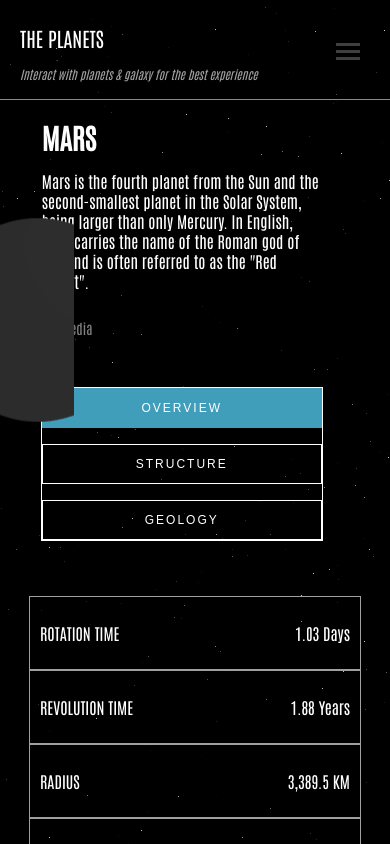
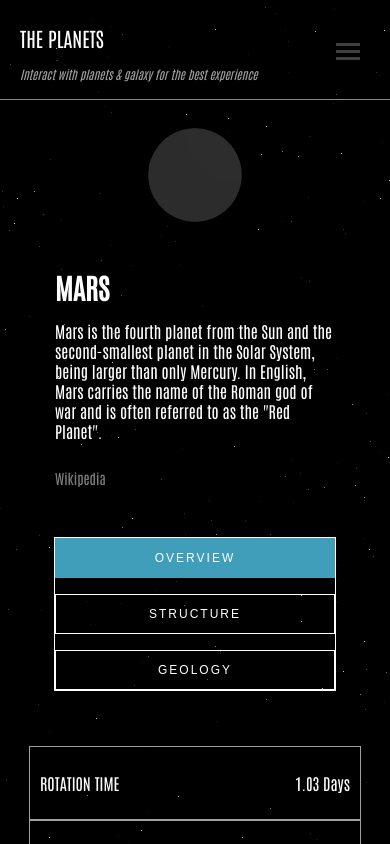
Before and after one commit to LeoMwyuria/Planets-Website, a React (Vite) app: page /menu/mars in a window 390 px wide. Built offline with nearby package versions, Linux system fonts and the light colour scheme.

Commit message:
responsive

```diff
--- a/src/pages/Mars/Mars.tsx
+++ b/src/pages/Mars/Mars.tsx
@@ -47,7 +47,7 @@ const MarsPlanet: React.FC = () => {
 
   return (
     <mesh ref={meshRef}>
-      <sphereGeometry args={[1.5, 64, 64]} />
+      <sphereGeometry args={[2, 64, 64]} />
       <meshStandardMaterial
         map={marsTexture}
         metalness={0.2}
@@ -67,77 +67,26 @@ const Mars: React.FC = () => {
   }
 
   return (
-    <div className='main' style={{
-      background: '#000000',
-      height: '100vh',
-      position: 'relative',
-      overflow: 'hidden'
-    }}>
-      <Canvas
-        style={{
-          position: 'fixed',
-          top: 0,
-          left: 0,
-          width: '100%',
-          height: '100%',
-          zIndex: 0
-        }}
-      >
-        <Stars
-          radius={300}
-          depth={60}
-          count={5000}
-          factor={7}
-          saturation={0}
-          fade
-          speed={1}
-        />
+    <div className='main' style={{ background: '#000', height: '100vh', position: 'relative' }}>
+      {/* 🌌 Space Background */}
+      <Canvas style={{ position: 'fixed', top: 0, left: 0, width: '100%', height: '100%', zIndex: 0 }}>
+        <Stars radius={300} depth={60} count={5000} factor={7} saturation={0} fade speed={1} />
       </Canvas>
 
-      <div style={{
-        position: 'relative',
-        zIndex: 1,
-        height: '100%',
-        display: 'flex',
-        flexDirection: 'column'
-      }}>
+      <div style={{ position: 'relative', zIndex: 1, height: '100%', display: 'flex', flexDirection: 'column' }}>
         <Header />
-        <div style={{
-          flex: 1,
-          display: 'flex',
-          flexDirection: 'column',
-          justifyContent: 'center',
-          position: 'relative'
-        }}>
-          <div style={{
-            display: 'flex',
-            justifyContent: 'space-between',
-            alignItems: 'center',
-            marginBottom: '50px'
-          }}>
-            <Canvas
-              camera={{ position: [0, 0, 8], fov: 45 }}
-              style={{ background: 'transparent', flex: 1 }}
-            >
+        <div style={{ flex: 1, display: 'flex', flexDirection: 'column', justifyContent: 'center' }}>
+          <div className='planet-info' style={{ display: 'flex', justifyContent: 'space-between', alignItems: 'center', marginBottom: '50px' }}>
+            {/* 🎥 3D Mars */}
+            <Canvas camera={{ position: [0, 0, 8], fov: 45 }} style={{ background: 'transparent', flex: 1 }}>
               <ambientLight intensity={0.5} />
               <pointLight position={[10, 10, 10]} intensity={1.5} />
               <MarsPlanet />
-              <OrbitControls
-                enableZoom={false}
-                enablePan={false}
-                rotateSpeed={0.5}
-              />
+              <OrbitControls enableZoom={false} enablePan={false} rotateSpeed={0.5} />
             </Canvas>
-            <div style={{
-              display: 'flex',
-              flexDirection: 'column',
-              justifyContent: 'space-between',
-              alignItems: 'center',
-              gap: '50px',
-              padding: '0 40px',
-              width: '35%',
-              marginRight: '100px'
-            }}>
+
+            {/* ℹ️ Mars Info Panel */}
+            <div style={{ display: 'flex', flexDirection: 'column', justifyContent: 'space-between', alignItems: 'center', gap: '50px', padding: '0 40px', width: '35%' }}>
               <PlanetInfo
                 heading="Mars"
                 paragraph={activeSection === 'overview' ? marsData.overview.content : activeSection === 'structure' ? marsData.structure.content : marsData.geology.content}
@@ -146,6 +95,8 @@ const Mars: React.FC = () => {
               <Content setActiveSection={setActiveSection} activeSection={activeSection} />
             </div>
           </div>
+
+          {/* 📊 Mars Stats */}
           <PlanetStats
             rotationTime={marsData.rotation}
             revolutionTime={marsData.revolution}
--- a/src/pages/Mercury/Mercury.tsx
+++ b/src/pages/Mercury/Mercury.tsx
@@ -69,7 +69,6 @@ const Mercury: React.FC = () => {
       background: '#000000',
       height: '100vh',
       position: 'relative',
-      overflow: 'hidden'
     }}>
       <Canvas
         style={{
@@ -107,11 +106,12 @@ const Mercury: React.FC = () => {
           justifyContent: 'center',
           position: 'relative'
         }}>
-          <div style={{
+          <div className='planet-info' style={{
             display: 'flex',
             justifyContent: 'space-between',
             alignItems: 'center',
-            marginBottom: '50px'
+            marginBottom: '50px' ,
+
           }}>
             <Canvas
               camera={{ position: [0, 0, 8], fov: 45 }}
@@ -126,16 +126,8 @@ const Mercury: React.FC = () => {
                 rotateSpeed={0.5}
               />
             </Canvas>
-            <div style={{
-              display: 'flex',
-              flexDirection: 'column',
-              justifyContent: 'space-between',
-              alignItems: 'center',
-              gap: '50px',
-              padding: '0 40px',
-              width: '35%',
-              marginRight: '100px'
-            }}>
+            <div style={{ display: 'flex', flexDirection: 'column', justifyContent: 'space-between', alignItems: 'center', gap: '50px', padding: '0 40px', width: '35%' }}>
+
               <PlanetInfo
                 heading="Mercury"
                 paragraph={activeSection === 'overview' ? mercuryData.overview.content : activeSection === 'structure' ? mercuryData.structure.content : mercuryData.geology.content}
--- a/src/pages/Neptune/Neptune.tsx
+++ b/src/pages/Neptune/Neptune.tsx
@@ -69,7 +69,7 @@ const Neptune: React.FC = () => {
       background: '#000000',
       height: '100vh',
       position: 'relative',
-      overflow: 'hidden'
+
     }}>
       <Canvas
         style={{
@@ -107,7 +107,7 @@ const Neptune: React.FC = () => {
           justifyContent: 'center',
           position: 'relative'
         }}>
-          <div style={{
+          <div className='planet-info' style={{
             display: 'flex',
             justifyContent: 'space-between',
             alignItems: 'center',
@@ -126,16 +126,7 @@ const Neptune: React.FC = () => {
                 rotateSpeed={0.5}
               />
             </Canvas>
-            <div style={{
-              display: 'flex',
-              flexDirection: 'column',
-              justifyContent: 'space-between',
-              alignItems: 'center',
-              gap: '50px',
-              padding: '0 40px',
-              width: '35%',
-              marginRight: '100px'
-            }}>
+            <div style={{ display: 'flex', flexDirection: 'column', justifyContent: 'space-between', alignItems: 'center', gap: '50px', padding: '0 40px', width: '35%' }}>
               <PlanetInfo
                 heading="Neptune"
                 paragraph={activeSection === 'overview' ? neptuneData.overview.content : activeSection === 'structure' ? neptuneData.structure.content : neptuneData.geology.content}
--- a/src/pages/Saturn/Saturn.tsx
+++ b/src/pages/Saturn/Saturn.tsx
@@ -69,7 +69,7 @@ const Saturn: React.FC = () => {
       background: '#000000',
       height: '100vh',
       position: 'relative',
-      overflow: 'hidden'
+
     }}>
       <Canvas
         style={{
@@ -107,7 +107,7 @@ const Saturn: React.FC = () => {
           justifyContent: 'center',
           position: 'relative'
         }}>
-          <div style={{
+          <div className='planet-info' style={{
             display: 'flex',
             justifyContent: 'space-between',
             alignItems: 'center',
@@ -126,16 +126,7 @@ const Saturn: React.FC = () => {
                 rotateSpeed={0.5}
               />
             </Canvas>
-            <div style={{
-              display: 'flex',
-              flexDirection: 'column',
-              justifyContent: 'space-between',
-              alignItems: 'center',
-              gap: '50px',
-              padding: '0 40px',
-              width: '35%',
-              marginRight: '100px'
-            }}>
+            <div style={{ display: 'flex', flexDirection: 'column', justifyContent: 'space-between', alignItems: 'center', gap: '50px', padding: '0 40px', width: '35%' }}>
               <PlanetInfo
                 heading="Saturn"
                 paragraph={activeSection === 'overview' ? saturnData.overview.content : activeSection === 'structure' ? saturnData.structure.content : saturnData.geology.content}
--- a/src/pages/Uranus/Uranus.tsx
+++ b/src/pages/Uranus/Uranus.tsx
@@ -69,7 +69,7 @@ const Uranus: React.FC = () => {
       background: '#000000',
       height: '100vh',
       position: 'relative',
-      overflow: 'hidden'
+
     }}>
       <Canvas
         style={{
@@ -107,7 +107,7 @@ const Uranus: React.FC = () => {
           justifyContent: 'center',
           position: 'relative'
         }}>
-          <div style={{
+          <div className='planet-info' style={{
             display: 'flex',
             justifyContent: 'space-between',
             alignItems: 'center',
@@ -126,16 +126,7 @@ const Uranus: React.FC = () => {
                 rotateSpeed={0.5}
               />
             </Canvas>
-            <div style={{
-              display: 'flex',
-              flexDirection: 'column',
-              justifyContent: 'space-between',
-              alignItems: 'center',
-              gap: '50px',
-              padding: '0 40px',
-              width: '35%',
-              marginRight: '100px'
-            }}>
+            <div style={{ display: 'flex', flexDirection: 'column', justifyContent: 'space-between', alignItems: 'center', gap: '50px', padding: '0 40px', width: '35%' }}>
               <PlanetInfo
                 heading="Uranus"
                 paragraph={activeSection === 'overview' ? uranusData.overview.content : activeSection === 'structure' ? uranusData.structure.content : uranusData.geology.content}
--- a/src/pages/Venus/Venus.tsx
+++ b/src/pages/Venus/Venus.tsx
@@ -68,7 +68,7 @@ const Venus: React.FC = () => {
       background: '#000000',
       height: '100vh',
       position: 'relative',
-      overflow: 'hidden'
+
     }}>
       <Canvas
         style={{
@@ -106,7 +106,7 @@ const Venus: React.FC = () => {
           justifyContent: 'center',
           position: 'relative'
         }}>
-          <div style={{
+          <div className='planet-info'  style={{
             display: 'flex',
             justifyContent: 'space-between',
             alignItems: 'center',
@@ -125,16 +125,7 @@ const Venus: React.FC = () => {
                 rotateSpeed={0.5}
               />
             </Canvas>
-            <div style={{
-              display: 'flex',
-              flexDirection: 'column',
-              justifyContent: 'space-between',
-              alignItems: 'center',
-              gap: '50px',
-              padding: '0 40px',
-              width: '35%',
-              marginRight: '100px'
-            }}>
+            <div style={{ display: 'flex', flexDirection: 'column', justifyContent: 'space-between', alignItems: 'center', gap: '50px', padding: '0 40px', width: '35%' }}>
               <PlanetInfo
                 heading="Venus"
                 paragraph={activeSection === 'overview' ? venusData.overview.content : activeSection === 'structure' ? venusData.structure.content : venusData.geology.content}
```
Also changed, not shown: src/pages/Jupiter/Jupiter.tsx (+6 -5 lines).
